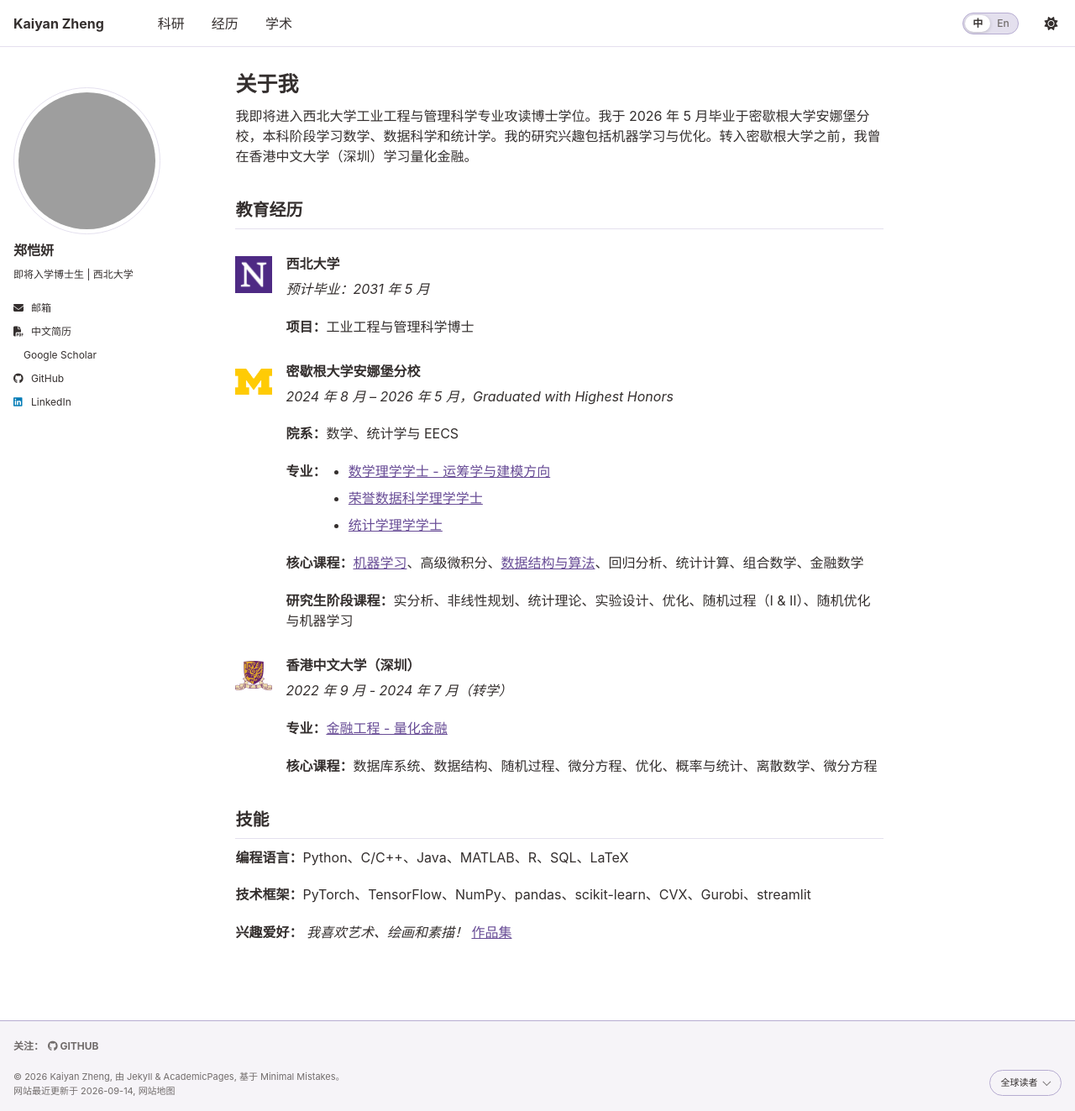
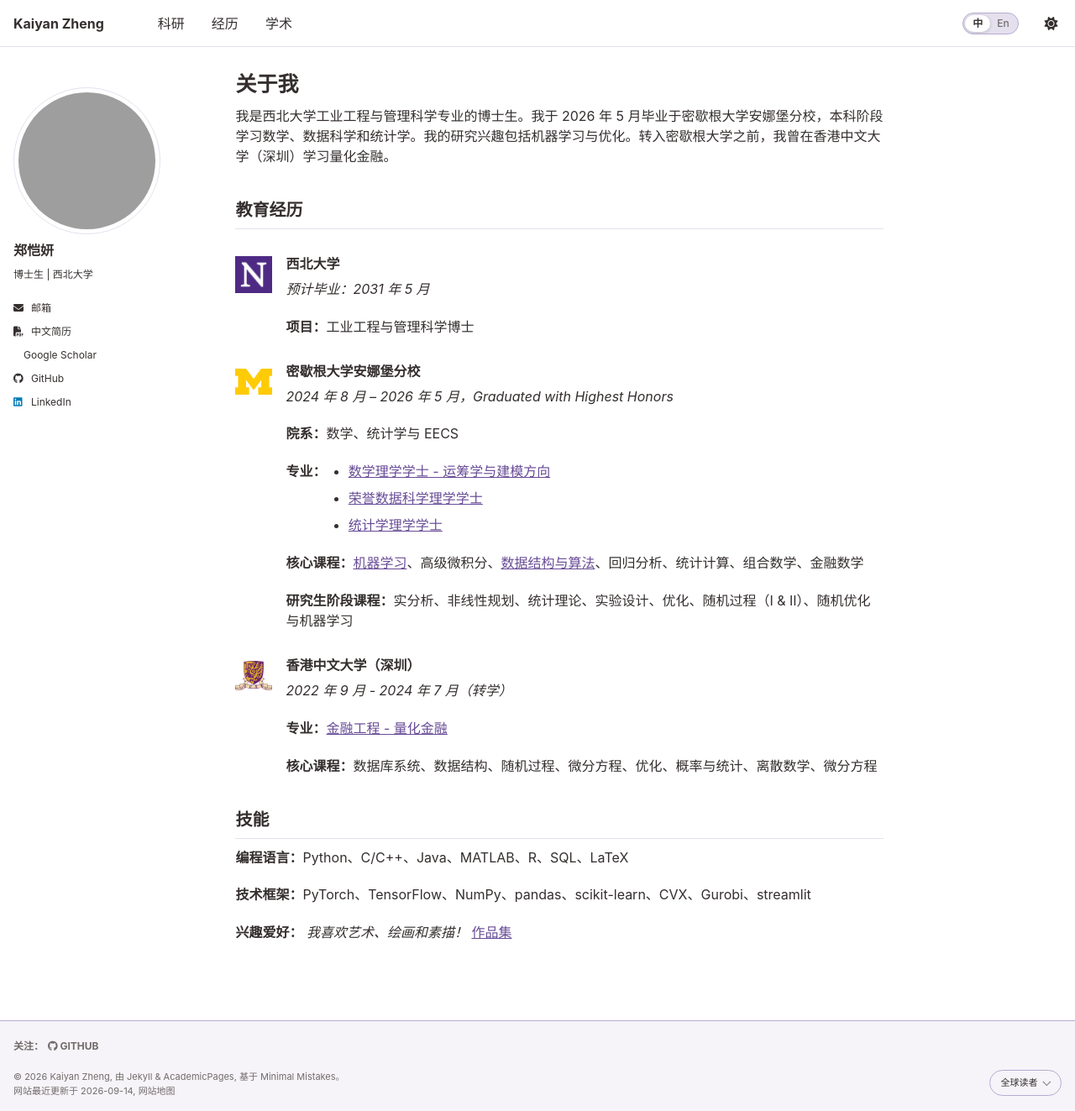
Before and after one commit to KatherynZheng/katherynzheng.github.io, a Jekyll site: the page built from _pages/zh.md, in a window 1280 px wide and 1323 px high. Shown: the whole window at 84% size. Built offline with Jekyll 4.4.1, drawn with Linux system fonts in a browser that asks for light colours; a style sheet for code colours, icons or effects is not loaded.

```diff
--- a/_config.yml
+++ b/_config.yml
@@ -5,7 +5,7 @@ site_theme               : "northwestern"
 title                    : "Kaiyan Zheng"
 title_separator          : "-"
 name                     : &name "Kaiyan Zheng"
-description              : &description "Incoming PhD Student | Northwestern University"
+description              : &description "PhD Student | Northwestern University"
 url                      : "https://katherynzheng.github.io"
 baseurl                  : ""
 repository               : "KatherynZheng/katherynzheng.github.io"
@@ -14,8 +14,8 @@ repository               : "KatherynZheng/katherynzheng.github.io"
 author:
   avatar           : "personal_website.png"
   name             : "Kaiyan Zheng"
-  bio              : "Incoming PhD Student | Northwestern University"
-  email            : "kaiyanz@umich.edu"
+  bio              : "PhD Student | Northwestern University"
+  email            : "kaiyan@u.northwestern.edu"
   googlescholar    : "https://scholar.google.com/citations?user=PzVyMd4AAAAJ&hl=en"
   github           : "KatherynZheng"
   linkedin         : "kaiyanzheng"
--- a/_data/authors.yml
+++ b/_data/authors.yml
@@ -1,8 +1,8 @@
 kaiyan_zh:
   avatar: "personal_website.png"
   name: "郑恺妍"
-  bio: "即将入学博士生 | 西北大学"
-  email: "kaiyanz@umich.edu"
+  bio: "博士生 | 西北大学"
+  email: "kaiyan@u.northwestern.edu"
   googlescholar: "https://scholar.google.com/citations?user=PzVyMd4AAAAJ&hl=en"
   github: "KatherynZheng"
   linkedin: "kaiyanzheng"
--- a/_pages/zh.md
+++ b/_pages/zh.md
@@ -9,7 +9,7 @@ redirect_from:
   - /index-zh.html
 ---
 
-我即将进入西北大学工业工程与管理科学专业攻读博士学位。我于 2026 年 5 月毕业于密歇根大学安娜堡分校，本科阶段学习数学、数据科学和统计学。我的研究兴趣包括机器学习与优化。转入密歇根大学之前，我曾在香港中文大学（深圳）学习量化金融。
+我是西北大学工业工程与管理科学专业的博士生。我于 2026 年 5 月毕业于密歇根大学安娜堡分校，本科阶段学习数学、数据科学和统计学。我的研究兴趣包括机器学习与优化。转入密歇根大学之前，我曾在香港中文大学（深圳）学习量化金融。
 
 ## 教育经历
 
```
Also changed, not shown: _pages/about.md (+1 -1 lines).
